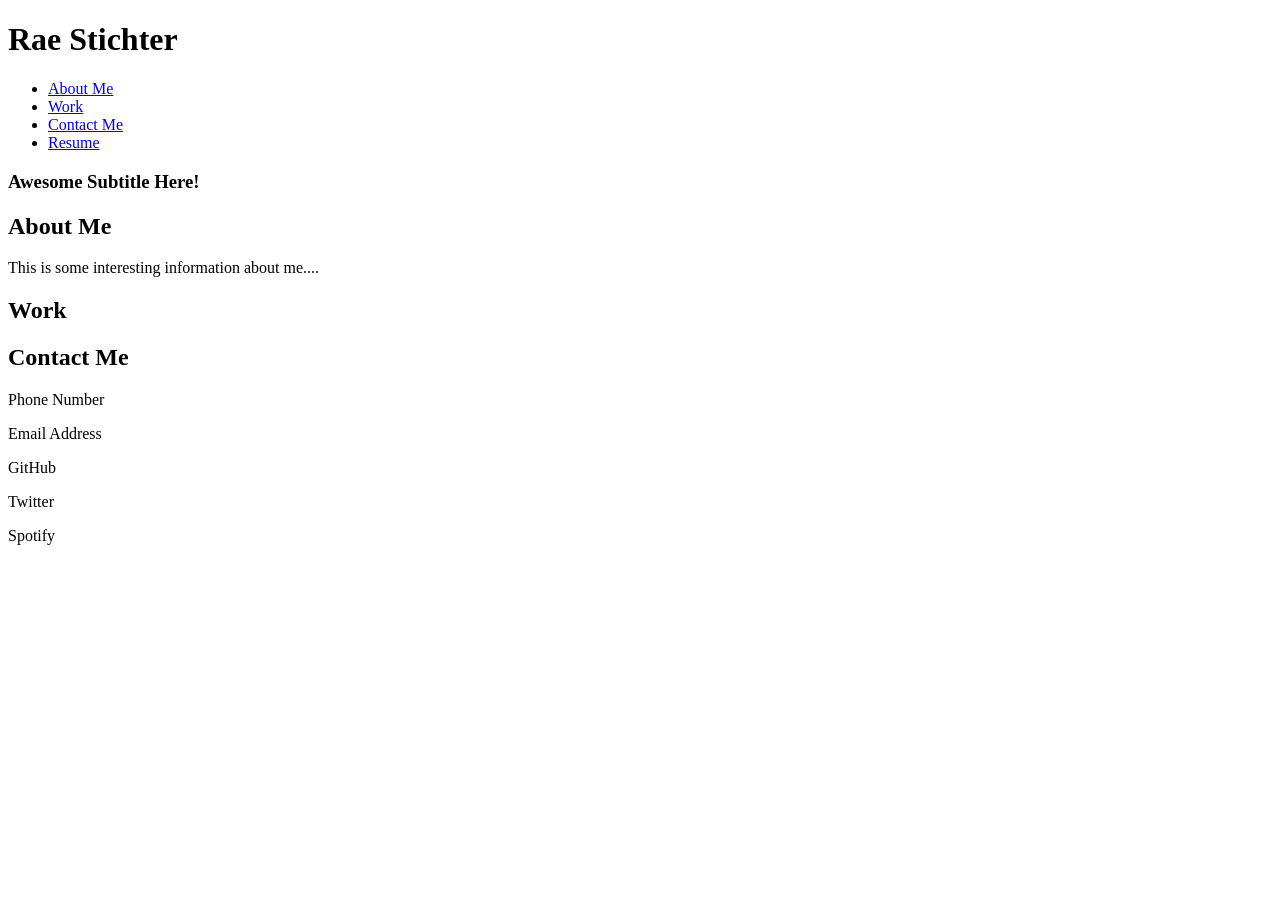
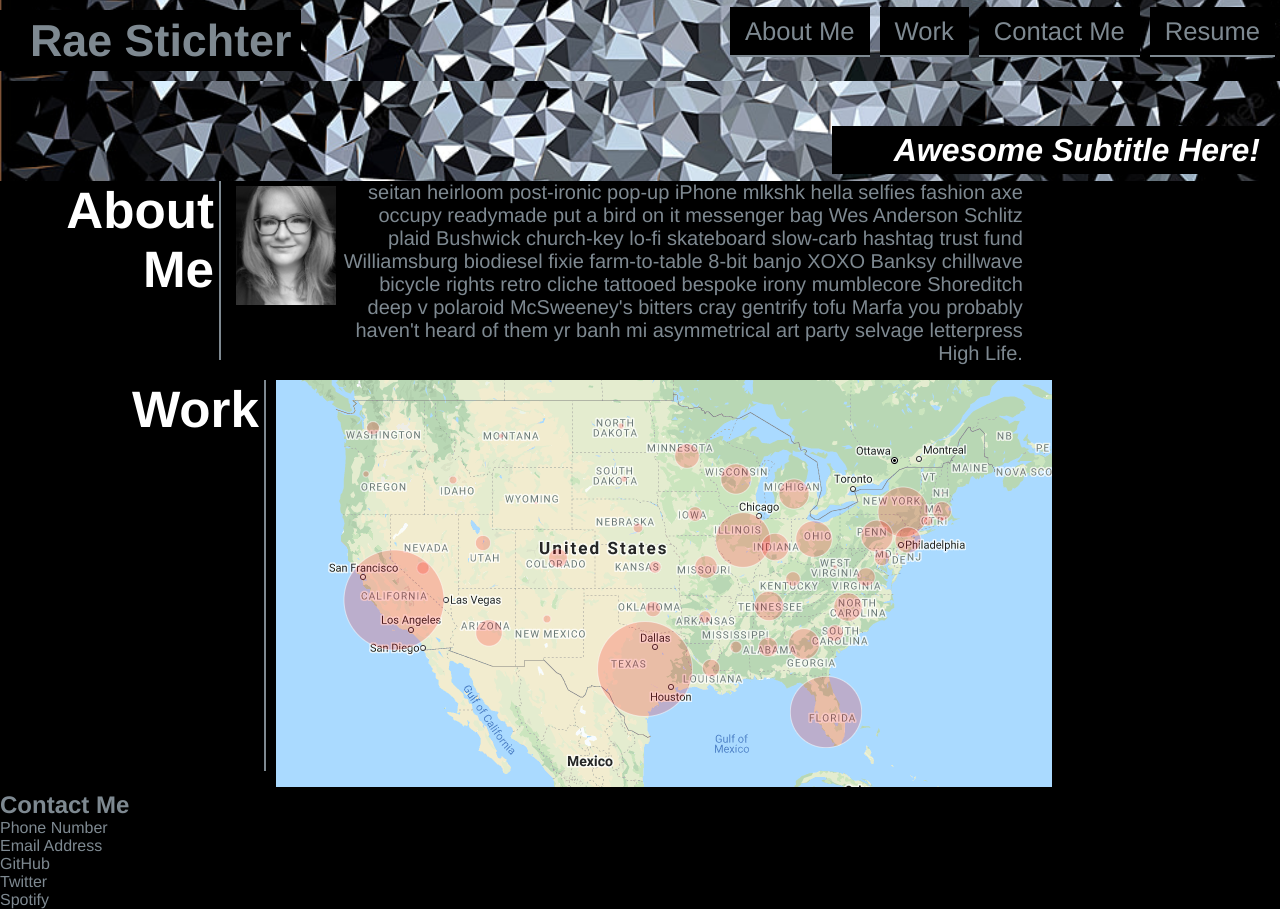
Before and after one commit to RaeStichter/raestichter-portfolio, a plain HTML site: page index.html in a window 1280 px wide. Before the commit the page ends 800 px from the top, so only its background shows below. Drawn offline with Linux system fonts and the light colour scheme.

Commit message:
work on about me and linked covid project

```diff
--- a/assets/css/style.css
+++ b/assets/css/style.css
@@ -0,0 +1,272 @@
+:root {
+    --primary-color: #000000;
+    --secondary-color: #ffffff;
+    --tertiary-color: #7e8991;
+}
+* {
+    margin: 0;
+    padding: 0;
+    box-sizing: border-box;
+}
+
+body {
+    color: var(--tertiary-color);
+    background-color: var(--primary-color);
+    font-family:'Franklin Gothic Medium', 'Arial Narrow', Arial, sans-serif;
+}
+
+header {
+    /* applies 20px to the top and bottom, then 35px to the left and right*/
+    padding: 10px 0 10px 0;
+    /* background-color: var(--tertiary-color); */
+    /*Added flex elements to the header */
+    display: flex;
+    justify-content: space-between;
+    flex-wrap: wrap;
+    text-shadow: 0 0 10px rgba(0, 0, 0, 0.5);
+    position: -webkit-sticky;
+    position: sticky;
+    top: 0;
+    /* From the Hero section to make a seamless transition */
+    background-image: url("../images/hero-shapes.jpg");
+    /* opacity:0.3; */
+    /* #p1 {background-color:rgb(255,0,0);opacity:0.6;}  red with opacity */
+    /* Adjusting the background picture size and position to have it match what the customer wants */
+    background-size: cover;
+    background-position: 80%;
+    background-attachment: fixed;
+    z-index: 9999;
+}
+header h1 {
+    background-color:var(--primary-color);
+    font-weight: bold;
+    font-size: 3.5vw;
+    /* font-size: 36px; */
+    color: var(--tertiary-color);
+    /* margin: 0;
+    padding: 0; */
+    padding: 5px 10px 5px 30px;
+}
+header a {
+    /* this makes it so there is no underline for the link.  decoration is refering to the line under or a strikethrough */
+    background-color:var(--primary-color);
+    text-decoration: none;
+    color: var(--tertiary-color);
+    padding: 2px 5px .5px 5px;
+    border-bottom: 2px solid;
+    margin: 5px;
+}
+header nav {
+    /* this adds 7px to the top and bottom, but 0px to the left and right */
+    margin: 7px 0;
+}
+/*
+header nav ul li {
+    display: inline;
+} */
+
+header nav ul {
+    display:flex;
+    flex-wrap: wrap;
+    justify-content: space-between;
+    align-items:flex-end;
+    list-style: none;
+    /* margin: 10px; */
+    /* padding: 5px; */
+}
+header nav ul li a {
+    padding: 10px 15px;
+    font-weight: lighter;
+    font-size: 2vw; /* Viewport Width based on actual browser and window size.  1.55 is saying that the font size should be roughly 1.55% of the window*/
+    text-shadow: 0 0 10px rgba(0, 0, 0, 0.5);
+}
+header nav ul li a:hover {
+    background: var(--primary-color);
+    color: var(--secondary-color);
+    border-radius: 10px;
+    text-shadow: none;
+}
+
+/* --------------------------------------------------Hero Style Start--------------------------------------------------- */
+/* . notation says that we are using a class as our CSS selector. */
+.hero {
+    background-image: url("../images/hero-shapes.jpg");
+    /* Adjusting the background picture size and position to have it match what the customer wants */
+    background-size: cover;
+    background-position: 80%;
+    background-attachment: fixed;
+    display: flex;
+    justify-content: flex-end;
+    flex-wrap: wrap;
+    align-items: flex-start;
+}
+
+.hero-cta {
+    width: 35%;
+    text-align: right;
+    margin: 3.5% 0 0.5% 2.5%;
+    padding: 5px 20px 5px 10px;
+    line-height: 1.2;
+    background-color: var(--primary-color);
+    color: var(--secondary-color);
+}
+
+.hero-cta h3 {
+    font-size: 2.5vw;
+    font-style: italic;
+}
+/* Hero Style End */
+
+
+.section-title {
+    font-size: 4vw;
+    color: var(--secondary-color);
+    border-right: 2px solid;
+    padding-bottom: 20px;
+    padding-right: 5px;
+    text-align: right;
+    margin: 0 10px 20px 10px;
+    width: 20%;
+}
+.primary-border {
+    border-color: var(--tertiary-color);
+}
+/* .secondary-border {
+    border-color: var(--tertiary-color);
+} */
+
+/* -------------------------------------------TRAINER SECTION-------------------------------------- */
+/* Trainers in the full group, all 3 trainers, add flexbox content */
+/* .trainers {
+    width: 100%;
+    margin: 0 auto;
+    display: flex;
+    flex-wrap: wrap;
+    justify-content: space-around;
+} */
+
+/* General setup for the look of the trainer element */
+/* .trainer {
+    margin: 0 auto 20px auto;
+    background: var(--secondary-color);
+    color: var(--primary-color);
+    flex: 1;
+} */
+.bio-info {
+    width: 100%;
+}
+
+img {
+    max-width: 100%;
+    max-height: 100%;
+}
+/* Trainer specific image and bio sections */
+.bio-img {
+    width: 35%;
+    /* height: auto; */
+    /* width: 35%;
+    min-height: 200px; */
+    /* display: block; */
+    max-width:100px;
+    max-height:auto;
+    /* width: auto;
+    height: auto; */
+
+    /* width: 100%;
+    height: 100%;  */
+    object-fit: contain;
+    /* width: 100%;
+    height: 100%;
+    background-size: cover; */
+
+    /* background-size: cover; */
+    /* display: flex; */
+    margin: 5px;
+    /* align-items: flex-end; */
+    position: relative;
+    overflow: hidden;
+    -webkit-filter: grayscale(100%); /* Safari 6.0 - 9.0 */
+    filter: grayscale(100%);
+}
+.bio-img:hover {
+    -webkit-filter: grayscale(0%); /* Safari 6.0 - 9.0 */
+    filter: grayscale(0%);
+}
+.bio-text {
+    /* display: flex; */
+    width:65%;
+    text-align: right;
+    font-weight: lighter;
+    font-size: 20px;
+    margin-bottom: 15px;
+}
+/* .trainer-img h3 {
+    position: relative;
+    z-index: 9999;
+    font-size: 28px;
+    margin-bottom: 5px;;
+    top: 200px;
+    transition: all 0.6s;
+} */
+/* .trainer-img h4 {
+    position: relative;
+    z-index: 9999;
+    font-size: 22px;
+    top: 200px;
+    transition: all 0.6s 0.15s;
+} */
+/* .trainer:hover .trainer-img h3, .trainer:hover .trainer-img h4 {
+    top: 0px;  */
+    /*transform: translate(-200px);the trsnaform fuction below does the same thing, just smoother animations*/
+    /*transition: all 0.6s;*/
+/* } */
+/* .trainer-img::after {
+    content: "";
+    height: 100%;
+    width: 100%;
+    background: linear-gradient(rgba(252, 225, 56, 0.3), rgba(2, 78, 118, 1));
+    position: absolute;
+    top: 0;
+    left: 0;
+    opacity: 0;
+  } */
+/* .trainer:hover .trainer-img::after {
+    opacity: 1;
+    transition: all 0.5s;
+} */
+/* .trainer-1 {
+    background-image: url("../images/portfolio-pic.jpg");
+} */
+.trainer-2 {
+    background-image: url("../images/01-05-trainers/trainer-2.jpg");
+}
+.trainer-3 {
+    background-image: url("../images/01-05-trainers/trainer-3.jpg");
+}
+.trainer-bio {
+    padding: 25px;
+    line-height: 1.3;
+}
+/* TO make it easier to align the trainers (1 and 3 are biased to the left, 2 is to the right), here are general statements */
+.text-left {
+    text-align: left;
+}
+.text-right {
+    text-align: right;
+}
+.flex-row {
+    display: flex;
+}
+.trainer-bio h3 {
+    font-size: 28px;
+    display: none;
+}
+.trainer-bio h4 {
+    font-weight: lighter;
+    font-size: 22px;
+    margin-bottom: 15px;
+    display: none;
+}
+.trainer-bio p {
+    font-size:17px;
+}
--- a/index.html
+++ b/index.html
@@ -34,31 +34,43 @@
     </header>
 
     <!-- Hero/Jumbotron -->
-    <div class="hero-form">
-        <h3>
-            Awesome Subtitle Here!
-        </h3>
+    <div class="hero">
+        <div class="hero-cta">
+            <h3>
+                Awesome Subtitle Here!
+            </h3>
+        </div>
     </div>
     <!-- End Hero -->
 
     <!-- About Me -->
     <section id="about-me">
-        <div>
-            <h2>
-                About Me
-            </h2>
-            <p>
-                This is some interesting information about me....
-            </p>
+        <div class="flex-row">
+            <h2 class="section-title primary-border">About<br>Me</h2>
+            <div class="flex-row bio-info">
+                <div class="bio-img">
+                    <img src="assets/images/portfolio-pic.jpg">
+                </div>
+                <div class="bio-text">
+                    <p>
+                        seitan heirloom post-ironic pop-up iPhone mlkshk hella selfies fashion axe occupy readymade put a bird on it
+                        messenger bag Wes Anderson Schlitz plaid Bushwick church-key lo-fi skateboard slow-carb hashtag trust fund
+                        Williamsburg biodiesel fixie farm-to-table 8-bit banjo XOXO Banksy chillwave bicycle rights retro cliche
+                        tattooed bespoke irony mumblecore Shoreditch deep v polaroid McSweeney's bitters cray gentrify tofu Marfa you
+                        probably haven't heard of them yr banh mi asymmetrical art party selvage letterpress High Life.
+                    </p>
+                </div>
+            </div>
         </div>
     </section>
 
+
     <!-- Work -->
     <section id="work">
-        <h2>
-            Work
-        </h2>
-        <!-- This is where all of the projects will go -->
+        <div class="flex-row">
+            <h2 class="section-title primary-border">Work</h2>
+            <a href="https://raestichter.github.io/covid-tracker/"><img src="assets/images/covid-img.png" alt="covid-tracker"></a>
+        </div>
     </section>
 
     <!-- Contact Me -->
```
Also changed, not shown: assets/images/covid-img.png (added), assets/images/hero-bkg.jpg (added), assets/images/hero-nav.png (added), assets/images/hero-shapes.jpg (added), assets/images/hero-white-brick.jpg (added), assets/images/portfolio-pic.jpg (added).
